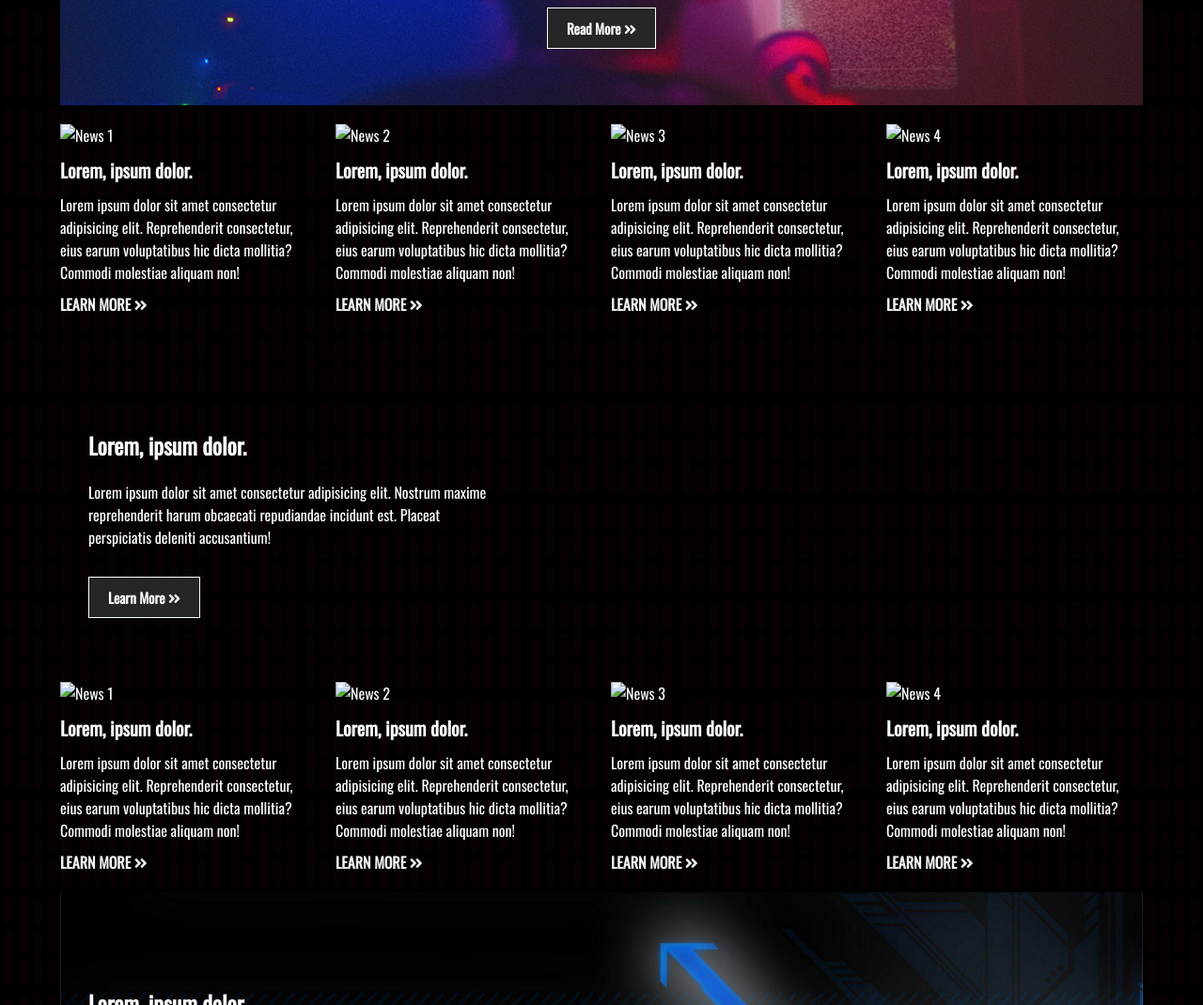
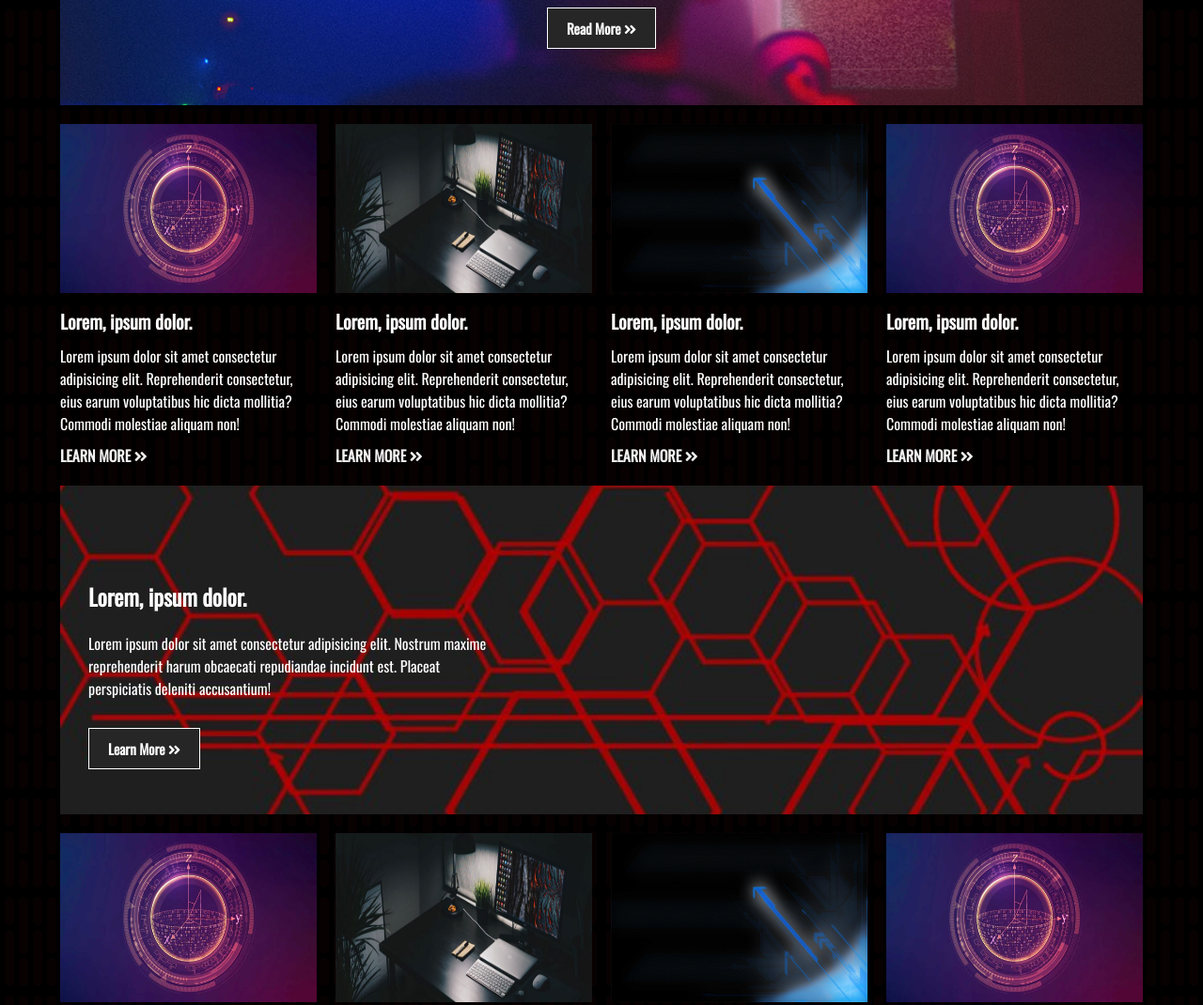
Before and after one commit to pcrdeveloped/TechNews, a plain HTML site: page index.html in a window 1280 px wide. Shown: the part 520-1590 px from the top of the page at 94% size. Drawn offline with nearby package versions, Linux system fonts and the light colour scheme; the site is published under a folder, as on GitHub Pages, so addresses that start at the root find nothing.

Commit message:
Add files via upload

```diff
--- a/index.html
+++ b/index.html
@@ -59,24 +59,24 @@
         <!-- News Cards -->
         <div class="news-cards">
             <div>
-                <img src="/img/image-three.jpg" alt="News 1">                <h3>Lorem, ipsum dolor.</h3>
+                <img src="img/image-three.jpg" alt="News 1">                <h3>Lorem, ipsum dolor.</h3>
                 <p>Lorem ipsum dolor sit amet consectetur adipisicing elit. Reprehenderit consectetur, eius earum voluptatibus hic dicta mollitia? Commodi molestiae aliquam non!</p>
                 <a href="#">Learn More <i class="fas fa-angle-double-right"></i></a>
             </div>
             <div>
-                <img src="/img/image-four.jpg" alt="News 2">
+                <img src="img/image-four.jpg" alt="News 2">
                 <h3>Lorem, ipsum dolor.</h3>
                 <p>Lorem ipsum dolor sit amet consectetur adipisicing elit. Reprehenderit consectetur, eius earum voluptatibus hic dicta mollitia? Commodi molestiae aliquam non!</p>
                 <a href="#">Learn More <i class="fas fa-angle-double-right"></i></a>
             </div>
             <div>
-                <img src="/img/image-five.jpg" alt="News 3">
+                <img src="img/image-five.jpg" alt="News 3">
                 <h3>Lorem, ipsum dolor.</h3>
                 <p>Lorem ipsum dolor sit amet consectetur adipisicing elit. Reprehenderit consectetur, eius earum voluptatibus hic dicta mollitia? Commodi molestiae aliquam non!</p>
                 <a href="#">Learn More <i class="fas fa-angle-double-right"></i></a>
             </div>
             <div>
-                <img src="/img/image-three.jpg" alt="News 4">
+                <img src="img/image-three.jpg" alt="News 4">
                 <h3>Lorem, ipsum dolor.</h3>
                 <p>Lorem ipsum dolor sit amet consectetur adipisicing elit. Reprehenderit consectetur, eius earum voluptatibus hic dicta mollitia? Commodi molestiae aliquam non!</p>
                 <a href="#">Learn More <i class="fas fa-angle-double-right"></i></a>
@@ -93,25 +93,25 @@
         <!-- News Cards -->
         <div class="news-cards">
             <div>
-                <img src="/img/image-three.jpg" alt="News 1">
+                <img src="img/image-three.jpg" alt="News 1">
                 <h3>Lorem, ipsum dolor.</h3>
                 <p>Lorem ipsum dolor sit amet consectetur adipisicing elit. Reprehenderit consectetur, eius earum voluptatibus hic dicta mollitia? Commodi molestiae aliquam non!</p>
                 <a href="#">Learn More <i class="fas fa-angle-double-right"></i></a>
             </div>
             <div>
-                <img src="/img/image-four.jpg" alt="News 2">
+                <img src="img/image-four.jpg" alt="News 2">
                 <h3>Lorem, ipsum dolor.</h3>
                 <p>Lorem ipsum dolor sit amet consectetur adipisicing elit. Reprehenderit consectetur, eius earum voluptatibus hic dicta mollitia? Commodi molestiae aliquam non!</p>
                 <a href="#">Learn More <i class="fas fa-angle-double-right"></i></a>
             </div>
             <div>
-                <img src="/img/image-five.jpg" alt="News 3">
+                <img src="img/image-five.jpg" alt="News 3">
                 <h3>Lorem, ipsum dolor.</h3>
                 <p>Lorem ipsum dolor sit amet consectetur adipisicing elit. Reprehenderit consectetur, eius earum voluptatibus hic dicta mollitia? Commodi molestiae aliquam non!</p>
                 <a href="#">Learn More <i class="fas fa-angle-double-right"></i></a>
             </div>
             <div>
-                <img src="/img/image-three.jpg" alt="News 4">
+                <img src="img/image-three.jpg" alt="News 4">
                 <h3>Lorem, ipsum dolor.</h3>
                 <p>Lorem ipsum dolor sit amet consectetur adipisicing elit. Reprehenderit consectetur, eius earum voluptatibus hic dicta mollitia? Commodi molestiae aliquam non!</p>
                 <a href="#">Learn More <i class="fas fa-angle-double-right"></i></a>
--- a/style.css
+++ b/style.css
@@ -147,7 +147,7 @@ hr{
 .cards-banner-one{
     width: 100%;
     height: 350px;
-    background: url('/img/tech-red.jpg') no-repeat center center/cover;
+    background: url('./img/tech-red.jpg') no-repeat center center/cover;
     margin-bottom: 20px;
 }
 
```
Also changed, not shown: img/news1.jpg (added), img/news2.jpg (added), img/news3.jpg (added), img/news4.jpg (added).
